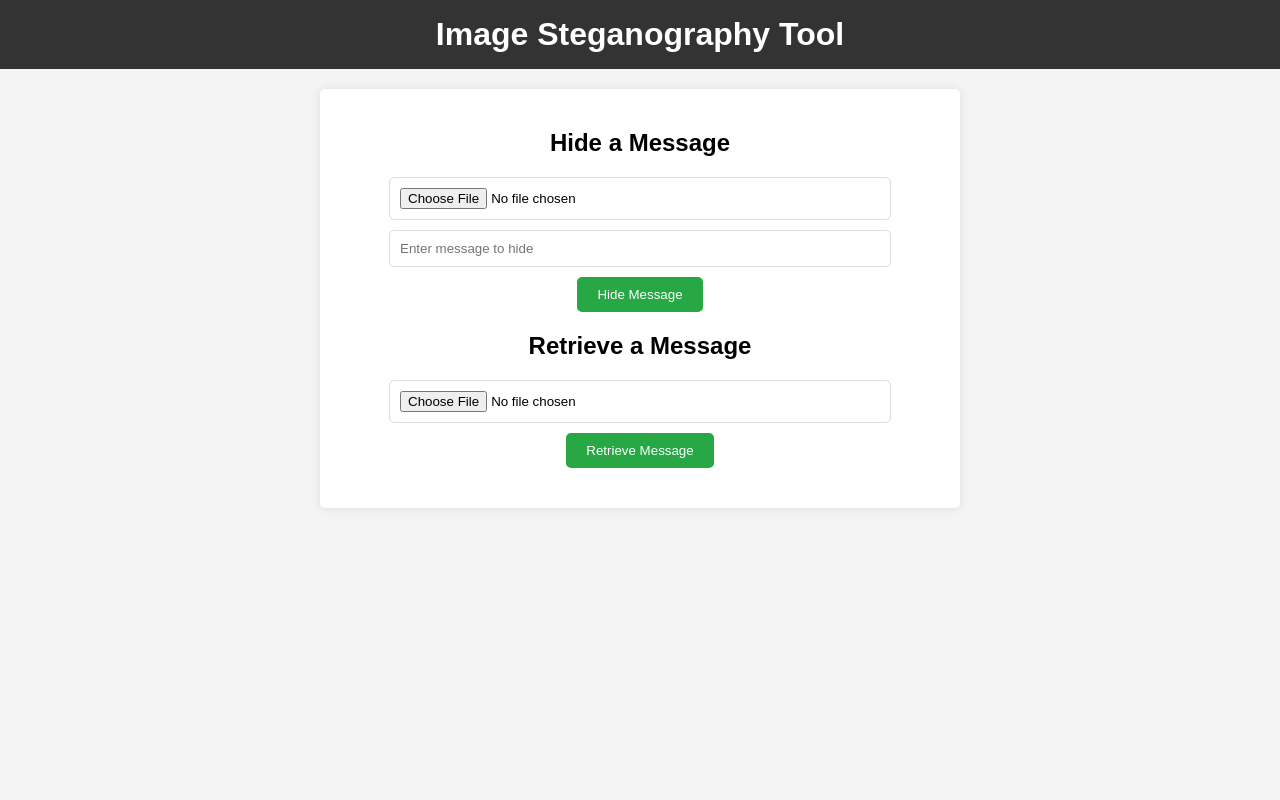
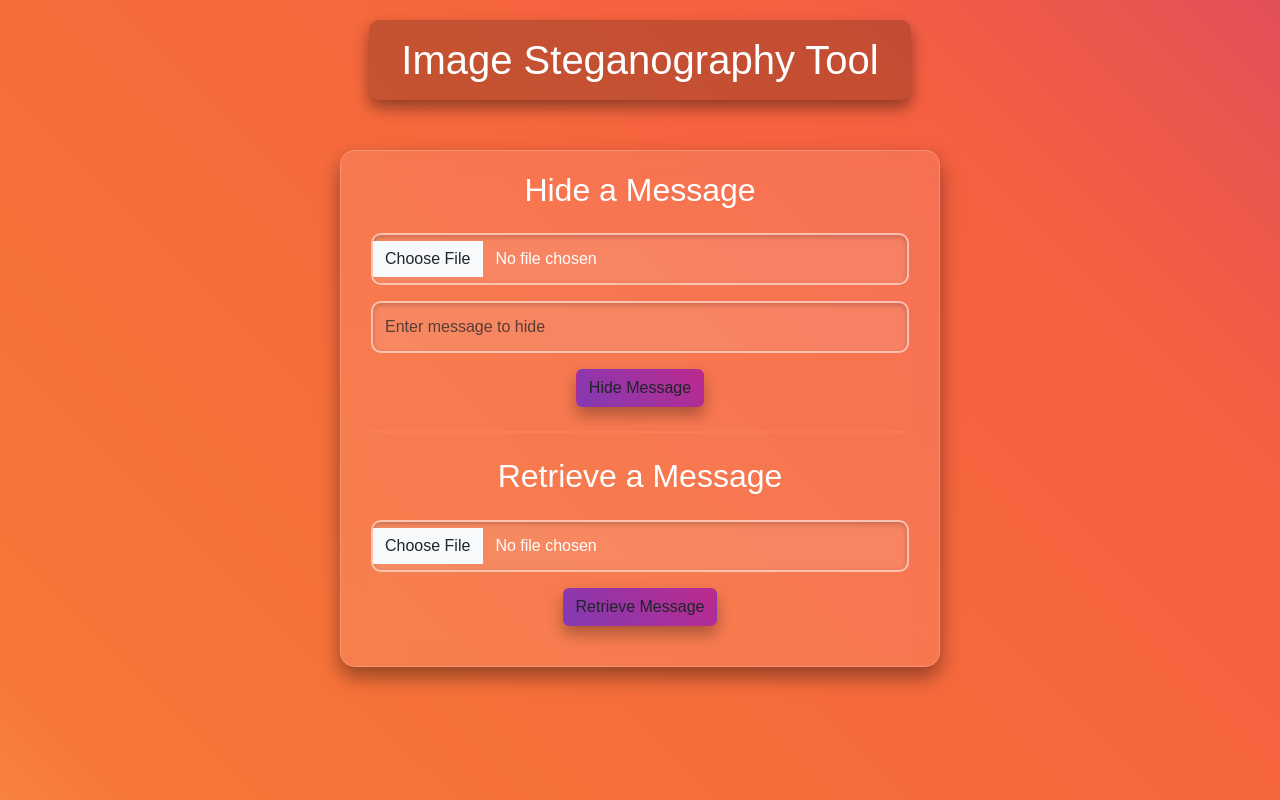
Before and after one commit to Vandana-2029/image-lsb-steganography, a Flask app: page / in a window 1280 px wide. Run offline with Flask 3, Linux system fonts and the light colour scheme.

Commit message:
Added bootstrap and styling

```diff
--- a/templates/index.html
+++ b/templates/index.html
@@ -4,69 +4,119 @@
     <meta charset="UTF-8">
     <meta name="viewport" content="width=device-width, initial-scale=1.0">
     <title>Image Steganography Tool</title>
+    <!-- Bootstrap CSS -->
+    <link href="https://cdn.jsdelivr.net/npm/bootstrap@5.3.0-alpha3/dist/css/bootstrap.min.css" rel="stylesheet">
     <style>
         body {
-            font-family: Arial, sans-serif;
+            font-family: 'Arial', sans-serif;
             margin: 0;
             padding: 0;
             text-align: center;
-            background-color: #f4f4f4;
+            background: linear-gradient(45deg, #fdf497, #f77737, #f56040, #bc2a8d, #833ab4);
+            background-size: 300% 300%;
+            animation: gradientBG 6s ease infinite;
+            color: #fff;
         }
+
+        @keyframes gradientBG {
+            0% { background-position: 0% 50%; }
+            50% { background-position: 100% 50%; }
+            100% { background-position: 0% 50%; }
+        }
+
         h1 {
-            background-color: #333;
+            background: rgba(0, 0, 0, 0.2);
+            border-radius: 10px;
             color: #fff;
-            padding: 1rem 0;
-            margin: 0;
+            padding: 1rem 2rem;
+            margin: 20px auto;
+            display: inline-block;
+            box-shadow: 0 8px 15px rgba(0, 0, 0, 0.4);
         }
+
         .container {
-            margin: 20px auto;
-            padding: 20px;
-            background: #fff;
-            border-radius: 5px;
+            background: rgba(255, 255, 255, 0.1);
+            border: 1px solid rgba(255, 255, 255, 0.2);
+            border-radius: 15px;
             max-width: 600px;
-            box-shadow: 0 0 10px rgba(0, 0, 0, 0.1);
+            padding: 20px 30px;
+            margin: 30px auto;
+            box-shadow: 0 10px 20px rgba(0, 0, 0, 0.4);
+            backdrop-filter: blur(10px);
         }
+
         form {
             margin: 20px 0;
         }
+
         input[type="file"], input[type="text"] {
-            margin-bottom: 10px;
-            padding: 10px;
-            width: 80%;
-            border: 1px solid #ddd;
-            border-radius: 5px;
+            margin-bottom: 15px;
+            padding: 12px;
+            width: 100%;
+            border: 2px solid rgba(255, 255, 255, 0.5);
+            border-radius: 10px;
+            background: rgba(255, 255, 255, 0.1);
+            color: #fff;
+            box-shadow: inset 0 2px 5px rgba(0, 0, 0, 0.2);
+            transition: all 0.3s ease-in-out;
         }
+
+        input[type="file"]:hover, input[type="text"]:hover {
+            border-color: #f56040;
+        }
+
         button {
-            padding: 10px 20px;
-            background: #28a745;
+            background: linear-gradient(45deg, #833ab4, #bc2a8d);
             color: #fff;
             border: none;
-            border-radius: 5px;
-            cursor: pointer;
+            padding: 10px 20px;
+            border-radius: 30px;
+            font-size: 16px;
+            font-weight: bold;
+            transition: all 0.3s ease;
+            box-shadow: 0 8px 15px rgba(0, 0, 0, 0.3);
         }
+
         button:hover {
-            background: #218838;
+            background: linear-gradient(45deg, #f56040, #f77737);
+            box-shadow: 0 15px 25px rgba(0, 0, 0, 0.5);
+            transform: translateY(-3px);
         }
-        .error, .message {
-            margin: 10px 0;
-            color: red;
+
+        .message, .error {
+            margin: 15px 0;
+            padding: 10px;
+            border-radius: 10px;
+            color: #fff;
+        }
+
+        .message {
+            background: linear-gradient(45deg, #fdf497, #f56040);
+            box-shadow: 0 5px 10px rgba(0, 0, 0, 0.3);
+        }
+
+        .error {
+            background: linear-gradient(45deg, #f56040, #833ab4);
+            box-shadow: 0 5px 10px rgba(0, 0, 0, 0.3);
         }
     </style>
 </head>
 <body>
     <h1>Image Steganography Tool</h1>
     <div class="container">
-        <h2>Hide a Message</h2>
+        <h2 class="mb-4">Hide a Message</h2>
         <form action="/hide" method="post" enctype="multipart/form-data">
-            <input type="file" name="image" accept="image/*" required>
-            <input type="text" name="message" placeholder="Enter message to hide" required>
-            <button type="submit">Hide Message</button>
+            <input type="file" class="form-control mb-3" name="image" accept="image/*" required>
+            <input type="text" class="form-control mb-3" name="message" placeholder="Enter message to hide" required>
+            <button type="submit" class="btn">Hide Message</button>
         </form>
 
-        <h2>Retrieve a Message</h2>
+        <hr class="my-4" style="border: 1px solid rgba(255, 255, 255, 0.2);">
+
+        <h2 class="mb-4">Retrieve a Message</h2>
         <form action="/retrieve" method="post" enctype="multipart/form-data">
-            <input type="file" name="image" accept="image/*" required>
-            <button type="submit">Retrieve Message</button>
+            <input type="file" class="form-control mb-3" name="image" accept="image/*" required>
+            <button type="submit" class="btn">Retrieve Message</button>
         </form>
 
         {% if hidden_message %}
@@ -80,5 +130,8 @@
             </div>
         {% endif %}
     </div>
+
+    <!-- Bootstrap JS -->
+    <script src="https://cdn.jsdelivr.net/npm/bootstrap@5.3.0-alpha3/dist/js/bootstrap.bundle.min.js"></script>
 </body>
 </html>
```
